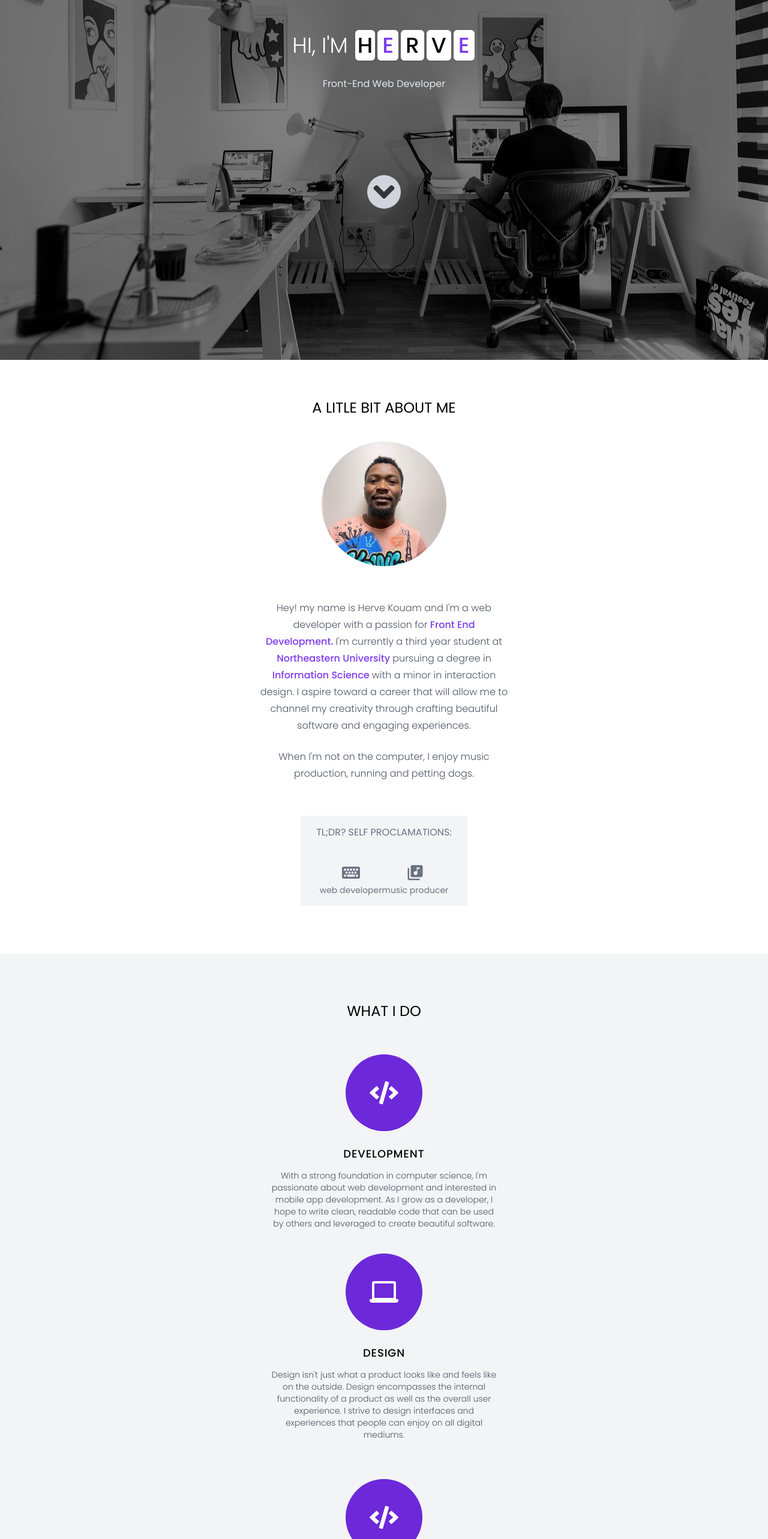
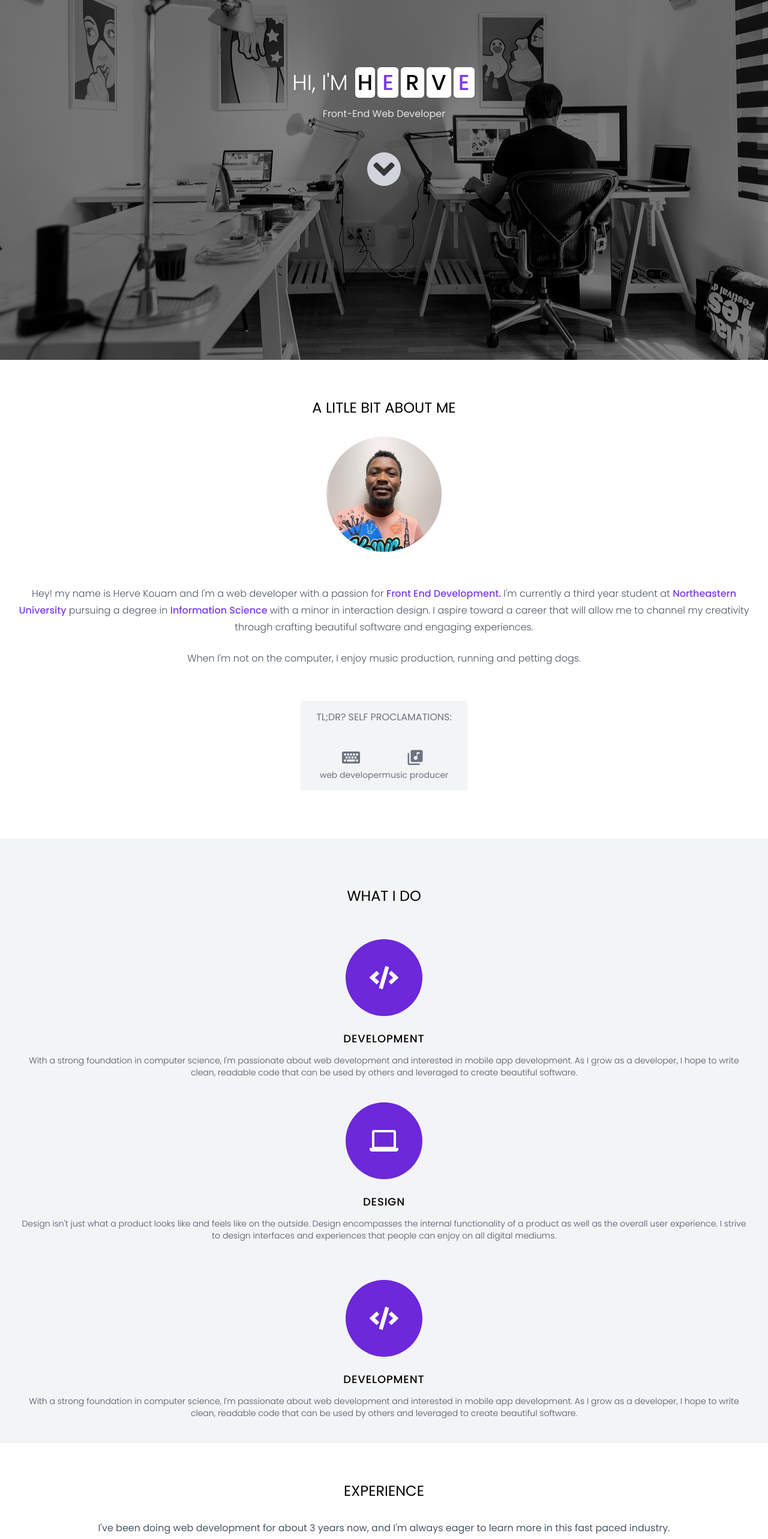
Before and after one commit to kouamherve/my-portfolio, a React (Create React App) app: page / in a window 1280 px wide. Shown: the part 200-2766 px from the top of the page at 60% size. Built offline with nearby package versions, Linux system fonts and the light colour scheme.

Commit message:
🚧 F02: APP > General updated style

```diff
--- a/src/components/About.js
+++ b/src/components/About.js
@@ -3,17 +3,17 @@ import { MdLibraryMusic } from "react-icons/md";
 
 export default function About() {
   return (
-    <section className=" max-w-md mx-auto font-Poppins" id="about">
-      <div className=" flex flex-col items-center gap-8">
-        <h1 className=" uppercase text-2xl font-normal mb-2 mt-16">
+    <section className=" w-full mx-auto font-Poppins" id="about">
+      <div className=" flex flex-col items-center gap-8 pt-16">
+        <h1 className=" uppercase text-2xl font-normal ">
           A litle bit about me
         </h1>
         <img
-          className=" size-52 rounded-full object-cover"
+          className=" size-48 rounded-full object-cover"
           src="photo.jpg"
           alt="Profile"
         />
-        <div className=" text-gray-600 text-center font-light leading-7 space-y-6 py-6 px-4">
+        <div className=" text-gray-600 text-center font-light leading-7 space-y-6 py-6 px-5">
           <p>
             Hey! my name is Herve Kouam and I'm a web developer with a passion
             for{" "}
--- a/src/components/Contact.js
+++ b/src/components/Contact.js
@@ -4,15 +4,15 @@ export default function Contact() {
   return (
     <section
       id="contact"
-      className=" bg-gray-100 flex flex-col items-center justify-center mt-10 mb-0 p-4 w-full overflow-x-hidden"
+      className=" bg-gray-100 flex flex-col items-center justify-center pt-10 mb-0 p-4 w-full overflow-x-hidden"
     >
       <SiMinutemailer className=" text-6xl text-gray-500 mt-2 mb-4" />
       <h1 className=" text-xl uppercase tracking-wider">Get in touch!</h1>
-      <p className=" text-gray-600 py-6 px-1 font-light text-md text-center leading-8">
+      <p className=" text-gray-600 py-4 line-clamp-2 px-1 font-light text-md text-center leading-8">
         Whether you have an idea for a project or just want to chat, feel free
         to shoot me an email!
       </p>
-      <button className=" font-normal mb-8 text-black hover:text-white bg-transparent capitalize text-sm px-6 py-3 border border-black hover:border-violet-600 hover:bg-violet-600 rounded-md">
+      <button className=" mb-8 text-black hover:text-white bg-transparent capitalize text-sm font-medium px-7 py-3 border-2 border-black hover:border-violet-600 hover:bg-violet-600">
         Say hello
       </button>
     </section>
--- a/src/components/Experience.js
+++ b/src/components/Experience.js
@@ -7,7 +7,7 @@ export default function Experience() {
     <section id="experience" className="">
       <div className="font-Poppins text-center">
         <div className="p-8">
-          <h1 className="text-2xl uppercase font-normal mt-8 mb-4">
+          <h1 className="text-2xl uppercase font-normal mt-8 pb-2">
             Experience
           </h1>
           <p className="text-gray-600 text-center text-base font-normal leading-7 mb-2 p-6">
@@ -20,7 +20,7 @@ export default function Experience() {
           <h2 className=" text-lg uppercase mt-5 mb-10 mx-4 font-medium">
             Some technologies I've worked with:
           </h2>
-          <div className=" text-gray-500 text-5xl flex flex-wrap gap-8 items-center justify-center mb-16 mx-2">
+          <div className=" text-gray-500 text-5xl flex flex-wrap gap-10 items-center justify-center mb-16 mx-2 px-5">
             <CardTech iconName="html" title="HTML" />
             <CardTech iconName="css" title="CSS" />
             <CardTech iconName="tailwindcss" title="TAILWINDCSS" />
@@ -33,7 +33,7 @@ export default function Experience() {
             <CardTech iconName="github" title="GITHUB" />
             <CardTech iconName="bootstrap" title="BOOTSTRAP" />
           </div>{" "}
-          <div className="mb-8 flex flex-col items-center">
+          <div className="pb-5 flex flex-col items-center">
             <h2 className=" text-base uppercase font-medium tracking-wider">
               Where I've worked:
             </h2>
--- a/src/components/Footer.js
+++ b/src/components/Footer.js
@@ -5,7 +5,7 @@ import { HashLink as Link } from "react-router-hash-link";
 
 export default function Footer() {
   return (
-    <section className=" w-full h-fit py-6 bg-black/85 text-gray-300 flex flex-col items-center justify-center overflow-x-hidden">
+    <section className=" w-full h-fit py-3 bg-black/85 text-gray-300 flex flex-col items-center justify-center overflow-x-hidden">
       <div className=" flex gap-1">
         <img
           className="size-9 grayscale hover:grayscale-0"
@@ -35,7 +35,7 @@ export default function Footer() {
       </div>
       <div className=" group/start size-fit flex flex-col items-center justify-center">
         <Link to="#home" smooth>
-          <BsRocket className=" text-[50px] text-white mt-10 cursor-pointer" />
+          <BsRocket className=" text-4xl text-white mt-6 cursor-pointer" />
         </Link>
         <h4 className=" text-[8px] font-light mt-2 invisible group-hover/start:visible">
           Beam me up, Scooty!
--- a/src/components/Home.js
+++ b/src/components/Home.js
@@ -7,7 +7,7 @@ export default function Home() {
       id="home"
       className="relative h-screen w-full flex items-center justify-center bg-home-page bg-cover bg-center bg-black/50 bg-blend-darken bg-fixed overflow-x-hidden"
     >
-      <div className=" absolute size-fit font-Poppins flex flex-col items-center gap-3 m-2 -translate-y-14">
+      <div className=" absolute size-fit font-Poppins flex flex-col items-center gap-3 m-2 -translate-y-0">
         <h1 className="uppercase font-light text-white text-4xl leading-4 text-nowrap mx-2">
           Hi, I'm{" "}
           <span className="text-black font-medium ">
@@ -45,12 +45,12 @@ export default function Home() {
             </span>
           </span>{" "}
         </h1>
-        <h2 className="text-gray-200 text-md mt-8 capitalize">
+        <h2 className="text-gray-200 text-md mt-5 capitalize">
           front-end Web developer
         </h2>
         <div className="size-14">
           <Link to="#about" smooth>
-            <FaAngleDown className="size-full text-black/75 rounded-full mt-32 cursor-pointer bg-gray-300 hover:bg-gray-400 active:bg-gray-500" />
+            <FaAngleDown className="size-full text-black/75 rounded-full mt-10 cursor-pointer bg-gray-300 hover:bg-gray-400 active:bg-gray-500" />
           </Link>
         </div>
       </div>
--- a/src/components/Passion.js
+++ b/src/components/Passion.js
@@ -7,7 +7,7 @@ export default function Passion() {
       id="passion"
       className=" bg-gray-100 font-Poppins pt-20 pb-4 mt-20"
     >
-      <div className="max-w-md mx-auto">
+      <div className="w-full mx-auto">
         <div className="mx-8 text-center ">
           <h1 className=" text-2xl uppercase font-normal">What I do</h1>
 
--- a/src/components/reusable-ui/CardTech.js
+++ b/src/components/reusable-ui/CardTech.js
@@ -2,7 +2,7 @@ import React from "react";
 
 export default function CardTech({ iconName, title }) {
   return (
-    <div>
+    <div className="">
       <h4 className="text-[9px]">{title}</h4>
       <img
         className=" size-20 object-cover contrast-75 grayscale hover:grayscale-0"
--- a/src/components/reusable-ui/CardWork.js
+++ b/src/components/reusable-ui/CardWork.js
@@ -20,11 +20,11 @@ export default function CardWork({ title, image }) {
   return (
     <div
       onClick={openDetail}
-      className="mb-5"
+      className="mb-8 mx-4"
       onMouseEnter={() => setIsHover(true)}
       onMouseLeave={() => setIsHover(false)}
     >
-      <div className=" relative flex w-full h-44 rounded border border-black">
+      <div className=" relative flex w-full h-52 rounded border border-black">
         <div className=" size-full">
           <img
             className=" w-full h-full object-cover object-center"
```
